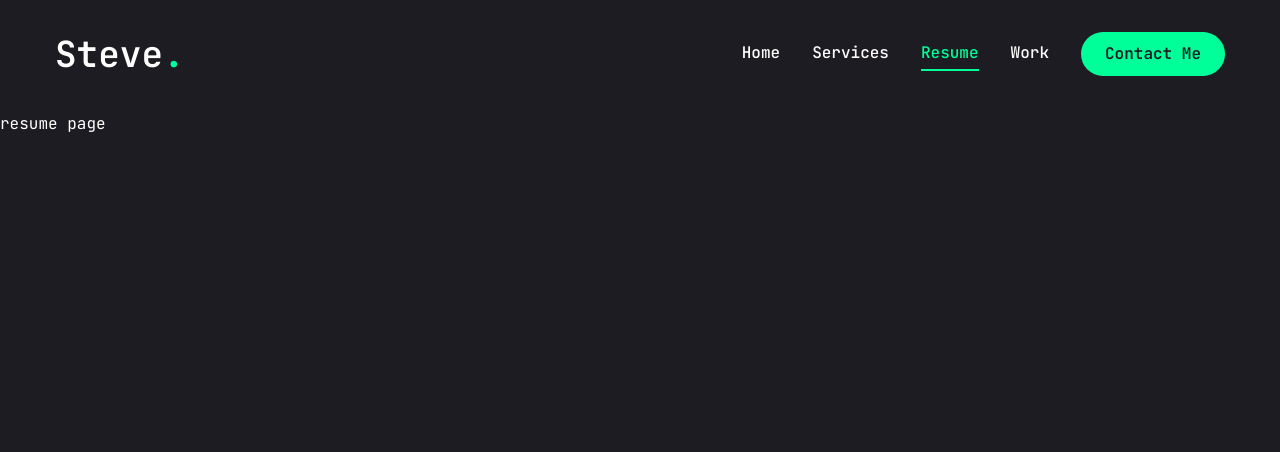
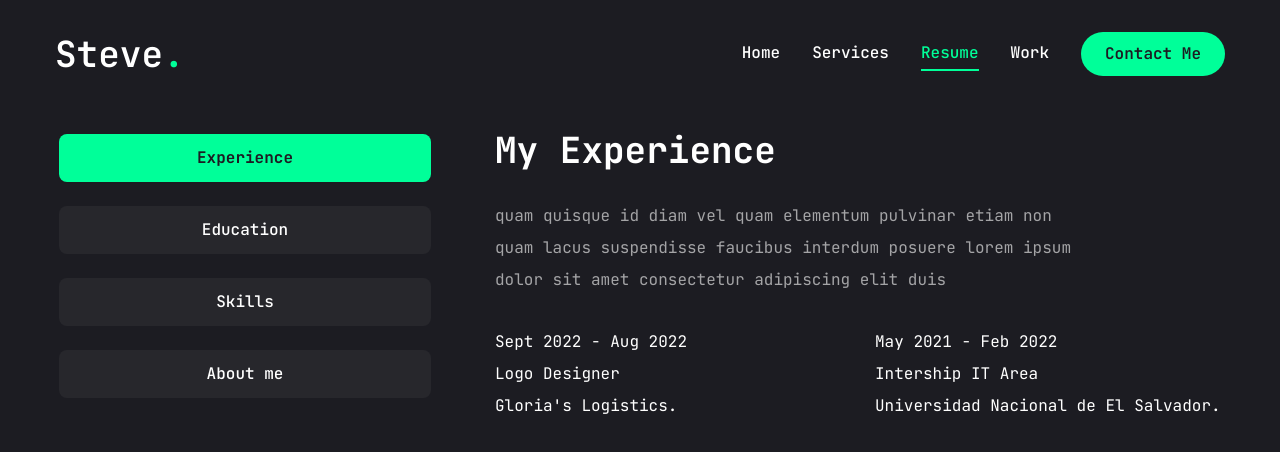
Before and after one commit to stevehndz/steve-portfolio, a Next.js app: page /resume in a window 1280 px wide. Shown: the top 452 px of the page. Built offline with nearby package versions, Linux system fonts and the light colour scheme.

Commit message:
feat: resume page, integrate info

```diff
--- a/app/resume/page.jsx
+++ b/app/resume/page.jsx
@@ -1,7 +1,305 @@
-import React from "react";
+"use client";
+
+import {
+  FaHtml5,
+  FaCss3,
+  FaJs,
+  FaReact,
+  FaAngular,
+  FaNodeJs,
+  FaJava,
+  FaFigma,
+} from "react-icons/fa";
+import {
+  SiTailwindcss,
+  SiNextdotjs,
+  SiExpress,
+  SiJson,
+  SiMongodb,
+  SiPostgresql,
+} from "react-icons/si";
+
+// about data
+const about = {
+  title: "About me",
+  description:
+    "quam quisque id diam vel quam elementum pulvinar etiam non quam lacus suspendisse faucibus interdum posuere lorem ipsum dolor sit amet consectetur adipiscing elit duis",
+  info: [
+    {
+      fieldName: "Name",
+      fieldValue: "Steve Rodas",
+    },
+    {
+      fieldName: "Nationality",
+      fieldValue: "Salvadorean",
+    },
+    {
+      fieldName: "Phone",
+      fieldValue: "(+503) 71010773",
+    },
+    {
+      fieldName: "Email",
+      fieldValue: "steve.r.hndz@gmail.com",
+    },
+    {
+      fieldName: "Experience",
+      fieldValue: "5+ years",
+    },
+    {
+      fieldName: "Languages",
+      fieldValue: "Spanish, English",
+    },
+    {
+      fieldName: "Freelance",
+      fieldValue: "Available",
+    },
+  ],
+};
+
+// experience data
+const experience = {
+  icon: "/public/assets/resume/badge.svg",
+  title: "My Experience",
+  description:
+    "quam quisque id diam vel quam elementum pulvinar etiam non quam lacus suspendisse faucibus interdum posuere lorem ipsum dolor sit amet consectetur adipiscing elit duis",
+  items: [
+    {
+      company: "Gloria's Logistics.",
+      position: "Logo Designer",
+      duration: "Sept 2022 - Aug 2022",
+    },
+    {
+      company: "Universidad Nacional de El Salvador.",
+      position: "Intership IT Area",
+      duration: "May 2021 - Feb 2022",
+    },
+  ],
+};
+
+// education data
+const education = {
+  icon: "/public/assets/resume/badge.svg",
+  title: "My Education",
+  description:
+    "quam quisque id diam vel quam elementum pulvinar etiam non quam lacus suspendisse faucibus interdum posuere lorem ipsum dolor sit amet consectetur adipiscing elit duis",
+  items: [
+    {
+      company: "Universidad Nacional de El Salvador.",
+      degree: "Computer Systems Engineering.",
+      duration: "Feb 2018 - May 2024",
+    },
+    {
+      company: "SoloLearn.",
+      degree: "Javascript Intermediate.",
+      duration: "May 2024 - June 2024",
+    },
+    {
+      company: "Udemy.",
+      degree: "Next.js Apps with Tailwind CSS.",
+      duration: "May 2024 - May 2024",
+    },
+    {
+      company: "Udemy.",
+      degree: "Angular y Spring Boot.",
+      duration: "Apr 2024 - May 2024",
+    },
+    {
+      company: "Udemy.",
+      degree: "MERN Stack - Blog App.",
+      duration: "Mar 2024 - Apr 2024",
+    },
+    {
+      company: "Udemy.",
+      degree: "Just Enough Laravel PHP.",
+      duration: "Feb 2024 - Mar 2024",
+    },
+    {
+      company: "Udemy.",
+      degree: "React y Spring MVC.",
+      duration: "Jan 2024 - Feb 2024",
+    },
+    {
+      company: "Udemy.",
+      degree: "JavaFx, Swing, Spring Boot y MySql.",
+      duration: "Jan 2024 - Jan 2024",
+    },
+    {
+      company: "Udemy.",
+      degree: "Figma to WordPress.",
+      duration: "Dec 2023 - Jan 2024",
+    },
+    {
+      company: "Udemy.",
+      degree: "Figma Design Course.",
+      duration: "Nov 2023 - Dec 2023",
+    },
+    {
+      company: "Ingles Corporativo.",
+      degree: "Intermediate English.",
+      duration: "Feb 2023 - Mar 2023",
+    },
+    {
+      company: "Universidad Nacional de El Salvador.",
+      degree: "React Native.",
+      duration: "Apr 2019 - May 2019",
+    },
+    {
+      company: "Universidad Nacional de El Salvador.",
+      degree: "Java SE Development.",
+      duration: "Sept 2018 - Oct 2018",
+    },
+    {
+      company: "Universidad Nacional de El Salvador.",
+      degree: "Computer Maintenance and Repair.",
+      duration: "Feb 2018 - Apr 2018",
+    },
+  ],
+};
+
+// skills data
+const skills = {
+  title: "My Skills",
+  description:
+    "quam quisque id diam vel quam elementum pulvinar etiam non quam lacus suspendisse faucibus interdum posuere lorem ipsum dolor sit amet consectetur adipiscing elit duis",
+  skillList: [
+    {
+      icon: <FaHtml5 />,
+      name: "HTML5",
+    },
+    {
+      icon: <FaCss3 />,
+      name: "CSS3",
+    },
+    {
+      icon: <FaJs />,
+      name: "JavaScript",
+    },
+    {
+      icon: <FaReact />,
+      name: "React.js",
+    },
+    {
+      icon: <FaAngular />,
+      name: "Angular.js",
+    },
+    {
+      icon: <FaNodeJs />,
+      name: "Node.js",
+    },
+    {
+      icon: <FaJava />,
+      name: "Java SE",
+    },
+    {
+      icon: <FaFigma />,
+      name: "Figma",
+    },
+    {
+      icon: <SiNextdotjs />,
+      name: "Next.js",
+    },
+    {
+      icon: <SiExpress />,
+      name: "Express",
+    },
+    {
+      icon: <SiTailwindcss />,
+      name: "Tailwind.css",
+    },
+    {
+      icon: <SiJson />,
+      name: "Json",
+    },
+    {
+      icon: <SiMongodb />,
+      name: "MongoDB",
+    },
+    {
+      icon: <SiPostgresql />,
+      name: "PostgreSQL",
+    },
+  ],
+};
+
+// components
+import { Tabs, TabsContent, TabsList, TabsTrigger } from "@/components/ui/tabs";
+import {
+  Tooltip,
+  TooltipContent,
+  TooltipProvider,
+  TooltipTrigger,
+} from "@/components/ui/tooltip";
+
+import { ScrollArea } from "@/components/ui/scroll-area";
+import { motion } from "framer-motion";
 
 const Resume = () => {
-  return <div>resume page</div>;
+  return (
+    <motion.div
+      initial={{ opacity: 0 }}
+      animate={{
+        opacity: 1,
+        transition: {
+          delay: 2.4,
+          duration: 0.4,
+          ease: "easeIn",
+        },
+      }}
+      className="min-h-[80vh] flex items-center justify-center py-12 lg:py-0"
+    >
+      <div className="container mx-auto">
+        <Tabs
+          defaultValue="experience"
+          className="flex flex-col lg:flex-row gap-[60px]"
+        >
+          <TabsList className="flex flex-col w-full max-w-[380px] mx-auto lg:mx-0 gap-6">
+            <TabsTrigger value="experience">Experience</TabsTrigger>
+            <TabsTrigger value="education">Education</TabsTrigger>
+            <TabsTrigger value="skills">Skills</TabsTrigger>
+            <TabsTrigger value="about">About me</TabsTrigger>
+          </TabsList>
+
+          {/* content */}
+          <div className="min-h-[70vh] w-full">
+            {/* experience */}
+            <TabsContent value="experience" className="w-full">
+              <div className="flex flex-col gap-[30px] text-center lg:text-left">
+                <h3 className="text-4xl font-bold">{experience.title}</h3>
+                <p className="max-w-[600px] text-white/60 mx-auto lg:mx-0">{experience.description}</p>
+                <ScrollArea className="h-[400px]">
+                  <ul className="grid grid-cols-1 lg:grid-cols-2 gap-[30px]">
+                    {experience.items.map((item, index) => {
+                      return <li key={index}>
+                        <span>{item.duration}</span>
+                        <h3>{item.position}</h3>
+                        <div>
+                          {/* more data */}
+                          <span></span>
+                          <p>{item.company}</p>
+                        </div>
+                      </li>
+                    })}
+                  </ul>
+                </ScrollArea>
+              </div>
+            </TabsContent>
+            {/* education */}
+            <TabsContent value="education" className="w-full">
+              education
+            </TabsContent>
+            {/* skills */}
+            <TabsContent value="skills" className="w-full">
+              skills
+            </TabsContent>
+            {/* about me */}
+            <TabsContent value="about" className="w-full">
+              about me
+            </TabsContent>
+          </div>
+        </Tabs>
+      </div>
+    </motion.div>
+  );
 };
 
 export default Resume;
--- a/components/ui/tabs.jsx
+++ b/components/ui/tabs.jsx
@@ -1,43 +1,43 @@
-"use client"
+"use client";
 
-import * as React from "react"
-import * as TabsPrimitive from "@radix-ui/react-tabs"
+import * as React from "react";
+import * as TabsPrimitive from "@radix-ui/react-tabs";
 
-import { cn } from "@/lib/utils"
+import { cn } from "@/lib/utils";
 
-const Tabs = TabsPrimitive.Root
+const Tabs = TabsPrimitive.Root;
 
 const TabsList = React.forwardRef(({ className, ...props }, ref) => (
   <TabsPrimitive.List
     ref={ref}
-    className={cn(
-      "inline-flex h-10 items-center justify-center rounded-md bg-slate-100 p-1 text-slate-500 dark:bg-slate-800 dark:text-slate-400",
-      className
-    )}
-    {...props} />
-))
-TabsList.displayName = TabsPrimitive.List.displayName
+    className={cn("inline-flex h-auto rounded-md p-1 text-primary", className)}
+    {...props}
+  />
+));
+TabsList.displayName = TabsPrimitive.List.displayName;
 
 const TabsTrigger = React.forwardRef(({ className, ...props }, ref) => (
   <TabsPrimitive.Trigger
     ref={ref}
     className={cn(
-      "inline-flex items-center justify-center whitespace-nowrap rounded-sm px-3 py-1.5 text-sm font-medium ring-offset-white transition-all focus-visible:outline-none focus-visible:ring-2 focus-visible:ring-slate-950 focus-visible:ring-offset-2 disabled:pointer-events-none disabled:opacity-50 data-[state=active]:bg-white data-[state=active]:text-slate-950 data-[state=active]:shadow-sm dark:ring-offset-slate-950 dark:focus-visible:ring-slate-300 dark:data-[state=active]:bg-slate-950 dark:data-[state=active]:text-slate-50",
+      "inline-flex items-center w-full bg-[#27272c] justify-center whitespace-nowrap text-white rounded-lg p-3 text-base font-medium ring-offset-white transition-all disabled:pointer-events-none disabled:opacity-50 data-[state=active]:bg-accent data-[state=active]:text-primary data-[state=active]:font-bold data-[state=active]:shadow-sm",
       className
     )}
-    {...props} />
-))
-TabsTrigger.displayName = TabsPrimitive.Trigger.displayName
+    {...props}
+  />
+));
+TabsTrigger.displayName = TabsPrimitive.Trigger.displayName;
 
 const TabsContent = React.forwardRef(({ className, ...props }, ref) => (
   <TabsPrimitive.Content
     ref={ref}
     className={cn(
-      "mt-2 ring-offset-white focus-visible:outline-none focus-visible:ring-2 focus-visible:ring-slate-950 focus-visible:ring-offset-2 dark:ring-offset-slate-950 dark:focus-visible:ring-slate-300",
+      "min-h-[480px] ring-offset-white focus-visible:outline-none focus-visible:ring-2 focus-visible:ring-slate-950 focus-visible:ring-offset-2 dark:ring-offset-slate-950 dark:focus-visible:ring-slate-300",
       className
     )}
-    {...props} />
-))
-TabsContent.displayName = TabsPrimitive.Content.displayName
+    {...props}
+  />
+));
+TabsContent.displayName = TabsPrimitive.Content.displayName;
 
-export { Tabs, TabsList, TabsTrigger, TabsContent }
+export { Tabs, TabsList, TabsTrigger, TabsContent };
```
